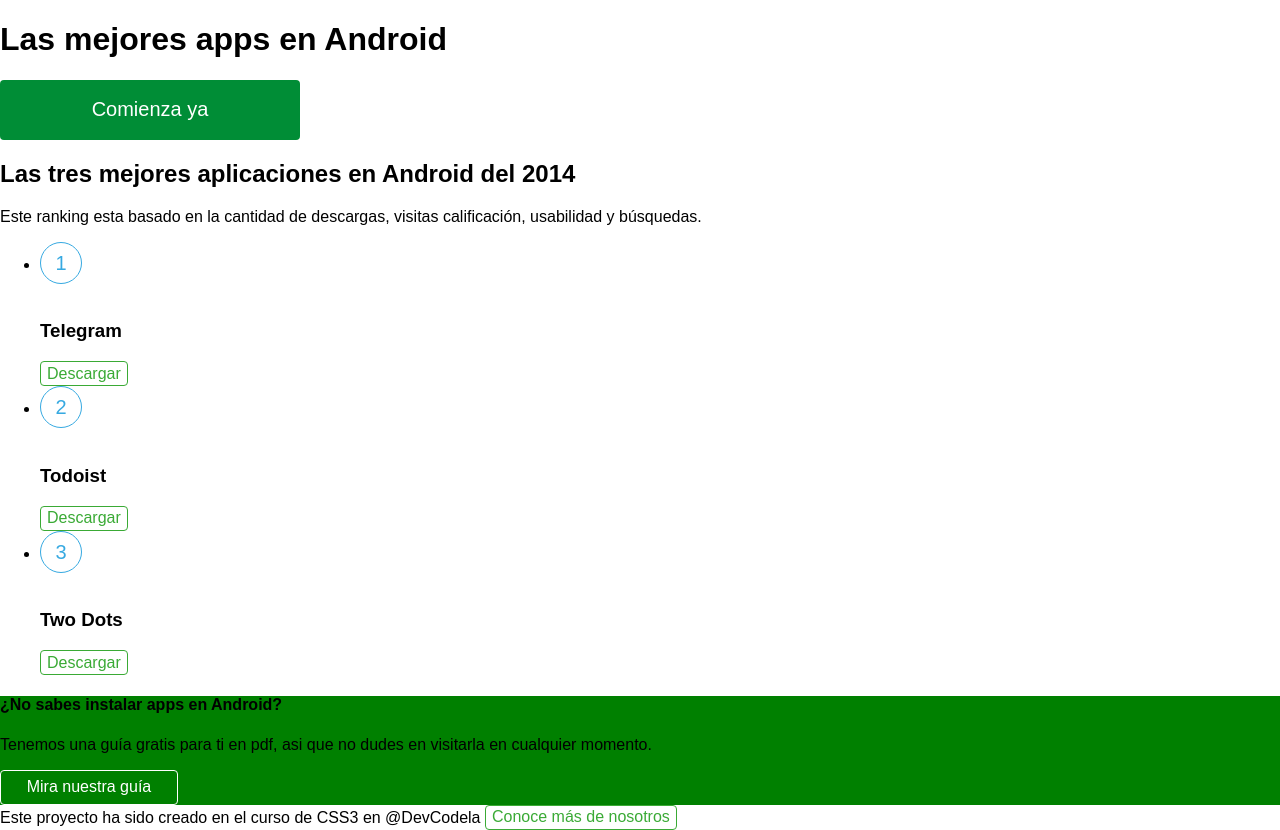
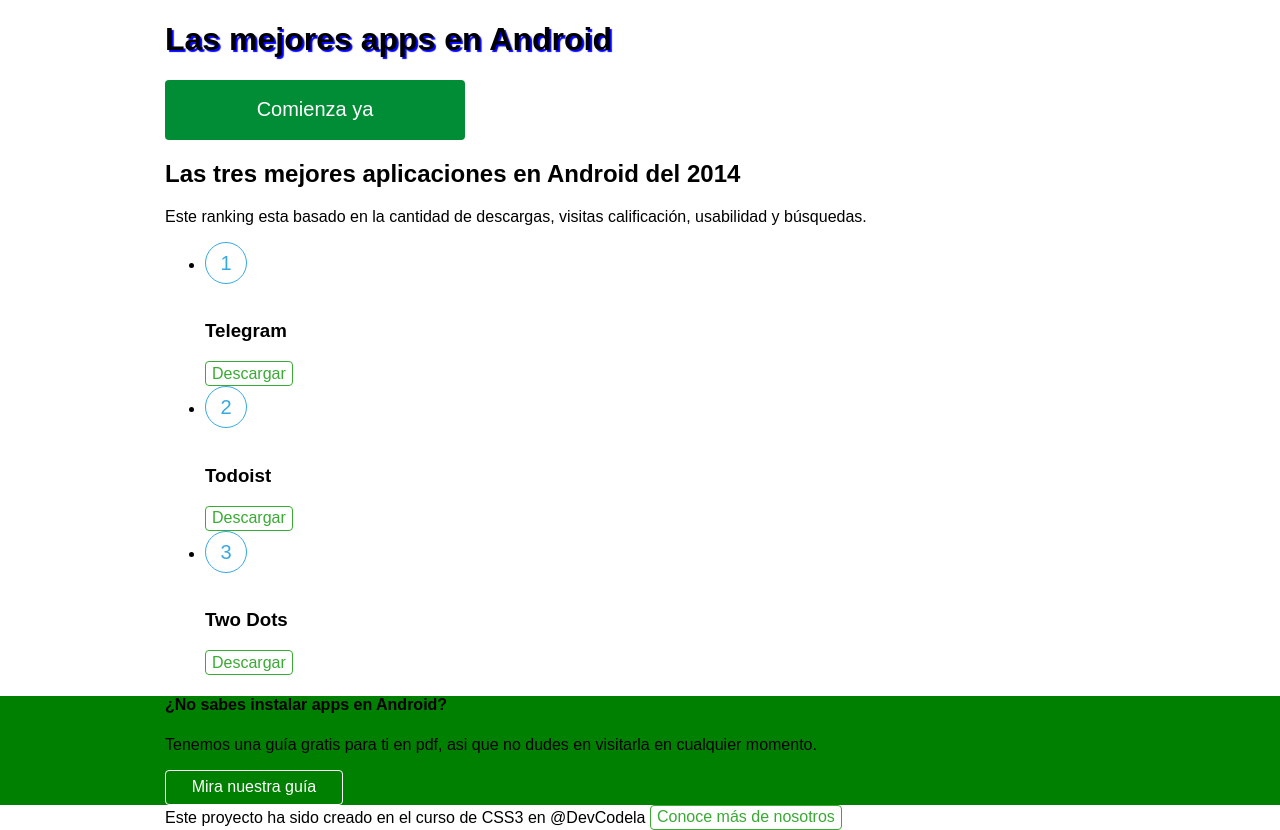
Before and after one commit to DevCodela/Curso-CSS3, a plain HTML site: page index.html in a window 1280 px wide. Drawn offline with Linux system fonts and the light colour scheme.

Commit message:
Modulo 3

```diff
--- a/css/estilos.css
+++ b/css/estilos.css
@@ -1,3 +1,9 @@
+.container {
+	width: 950px;
+	padding: 0 25px;
+	margin: 0 auto;
+}
+
 #guia {
 	background: green;
 }
@@ -42,3 +48,9 @@
 	text-align: center;
 	font-size: 20px;
 }
+
+/* Modulo 3: Efectos de texto ; */
+
+.titulo-principal {
+	text-shadow: 2px 2px 1px blue;
+}
--- a/index.html
+++ b/index.html
@@ -9,7 +9,7 @@
 <body>
 	<header id="cabecera">
 		<div class="container">
-			<h1>Las mejores apps en Android</h1>
+			<h1 class="titulo-principal">Las mejores apps en Android</h1>
 			<button class="boton boton-large">Comienza ya</button>
 		</div>
 	</header>
```
